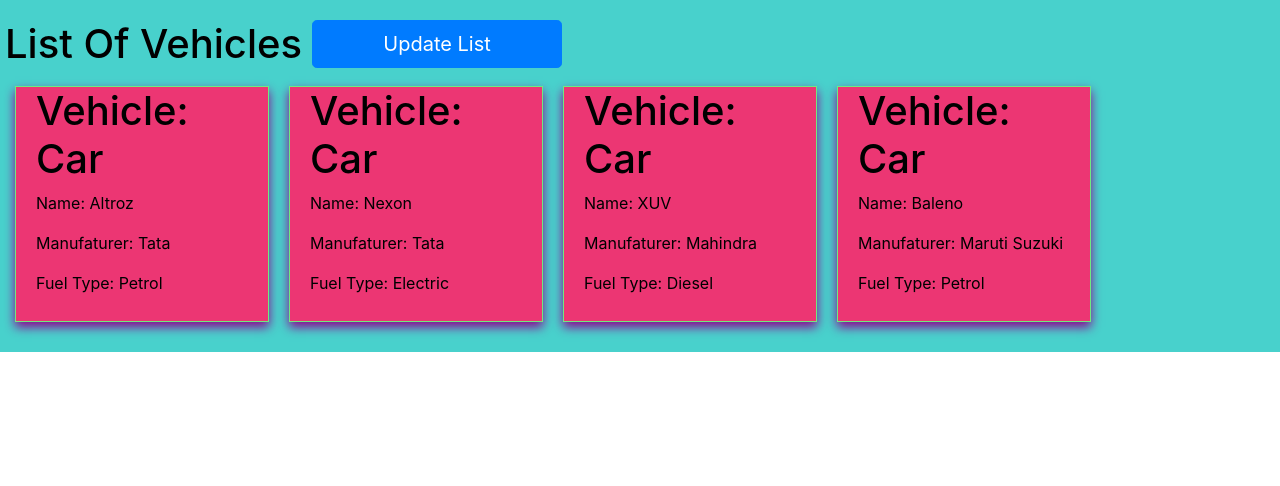
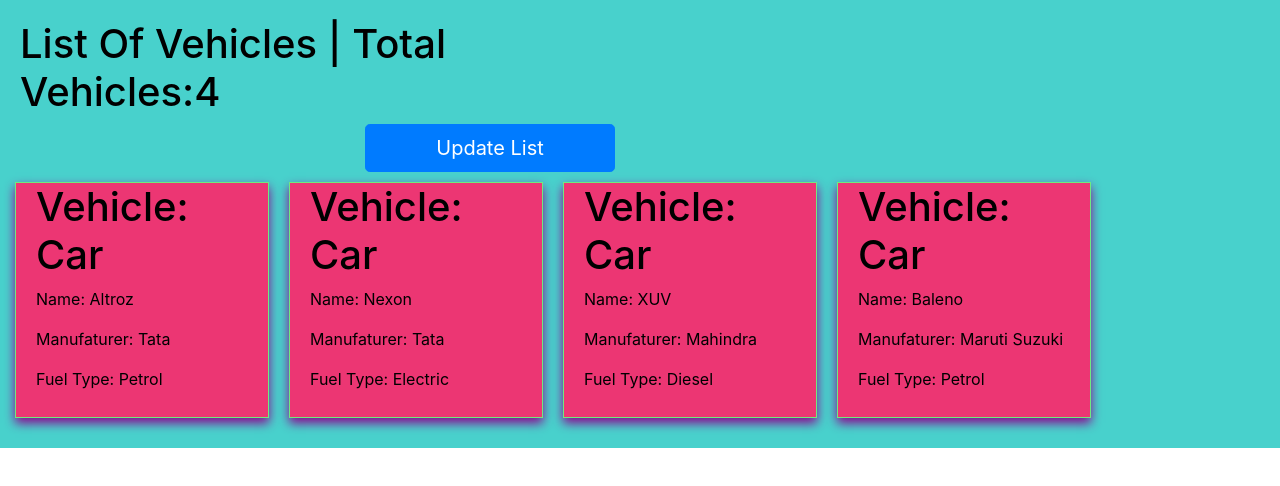
Before and after one commit to KetakiUbale/ReactPractice, a React (Create React App) app: page / in a window 1280 px wide. Shown: the top 486 px of the page. Built offline with nearby package versions, Linux system fonts and the light colour scheme.

Commit message:
passing argument with bind method

```diff
--- a/src/App.js
+++ b/src/App.js
@@ -12,32 +12,35 @@
                { VehicleType: "Car", Name: "Nexon", Manufacturer: "Tata", FuelType: "Electric" },
                { VehicleType: "Car", Name: "XUV", Manufacturer: "Mahindra", FuelType: "Diesel" },
                { VehicleType: "Car", Name: "Baleno", Manufacturer: "Maruti Suzuki", FuelType: "Petrol" },
-           ]
+           ],
+           Count:4
        };
    }
 
-    updateHandler= () => {
+     render() {
+    const updateHandler= (VehicleType) => {
         this.setState ( {
             vehicles: [
-                { VehicleType: "Car", Name: "Jaguar XF", Manufacturer: "Jaguar", FuelType: "Petrol" },
-                { VehicleType: "Car", Name: "CONTINENTAL GT MULLINER", Manufacturer: "Bentley", FuelType: "Electric" },
-                { VehicleType: "Car", Name: "911 Carrera S", Manufacturer: "Porche", FuelType: "Petrol" },
-                { VehicleType: "Car", Name: "DBS Superleggera", Manufacturer: "Aston Martin", FuelType: "Petrol" },
-            ]
+                { VehicleType: VehicleType, Name: "Jaguar XF", Manufacturer: "Jaguar", FuelType: "Petrol" },
+                { VehicleType: VehicleType, Name: "CONTINENTAL GT MULLINER", Manufacturer: "Bentley", FuelType: "Electric" },
+                { VehicleType: VehicleType, Name: "911 Carrera S", Manufacturer: "Porche", FuelType: "Petrol" },
+                { VehicleType: VehicleType, Name: "DBS Superleggera", Manufacturer: "Aston Martin", FuelType: "Petrol" },
+            ],
+            Count:4
         });
 
     }
 
-   render() {
 
-    return (
+
+   return (
         <div className="App container-fluid">
         <div className="row">
-            <h1>
-                List Of Vehicles
-            </h1>
-            <div className="buttonDiv">
-            <button className="btn btn-primary btn-lg buttonUpdate" onClick={this.updateHandler}>Update List</button>
+        <div className="col-lg-6 ">
+            <h1>List Of Vehicles | Total Vehicles:{this.state.Count} </h1>
+            </div>
+            <div className="col-lg-6 buttonDiv">
+            <button className="btn btn-primary btn-lg buttonUpdate" onClick={updateHandler.bind(this,"Sports Car")}>Update List</button>
             </div>
             </div>
             <div className="row">
```
